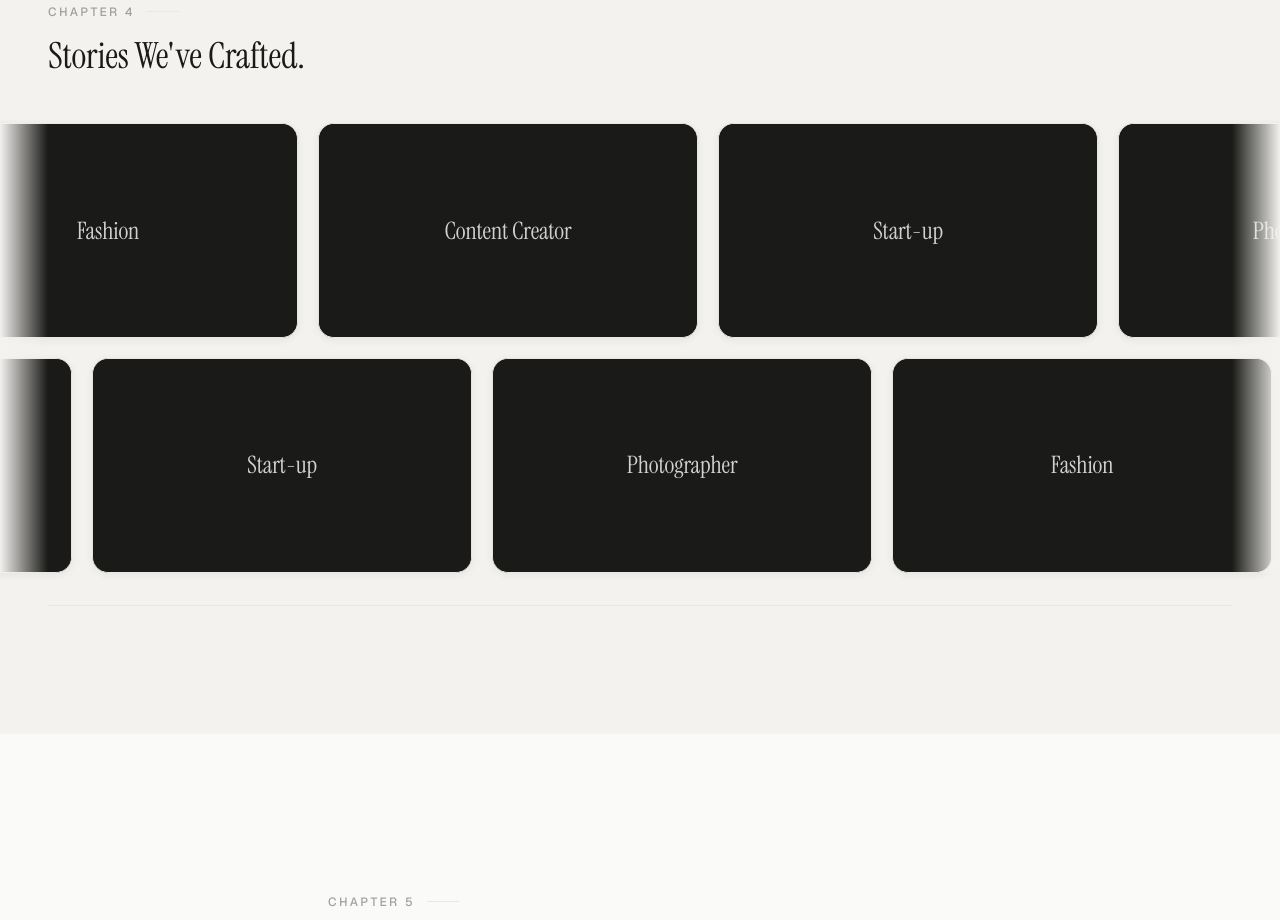
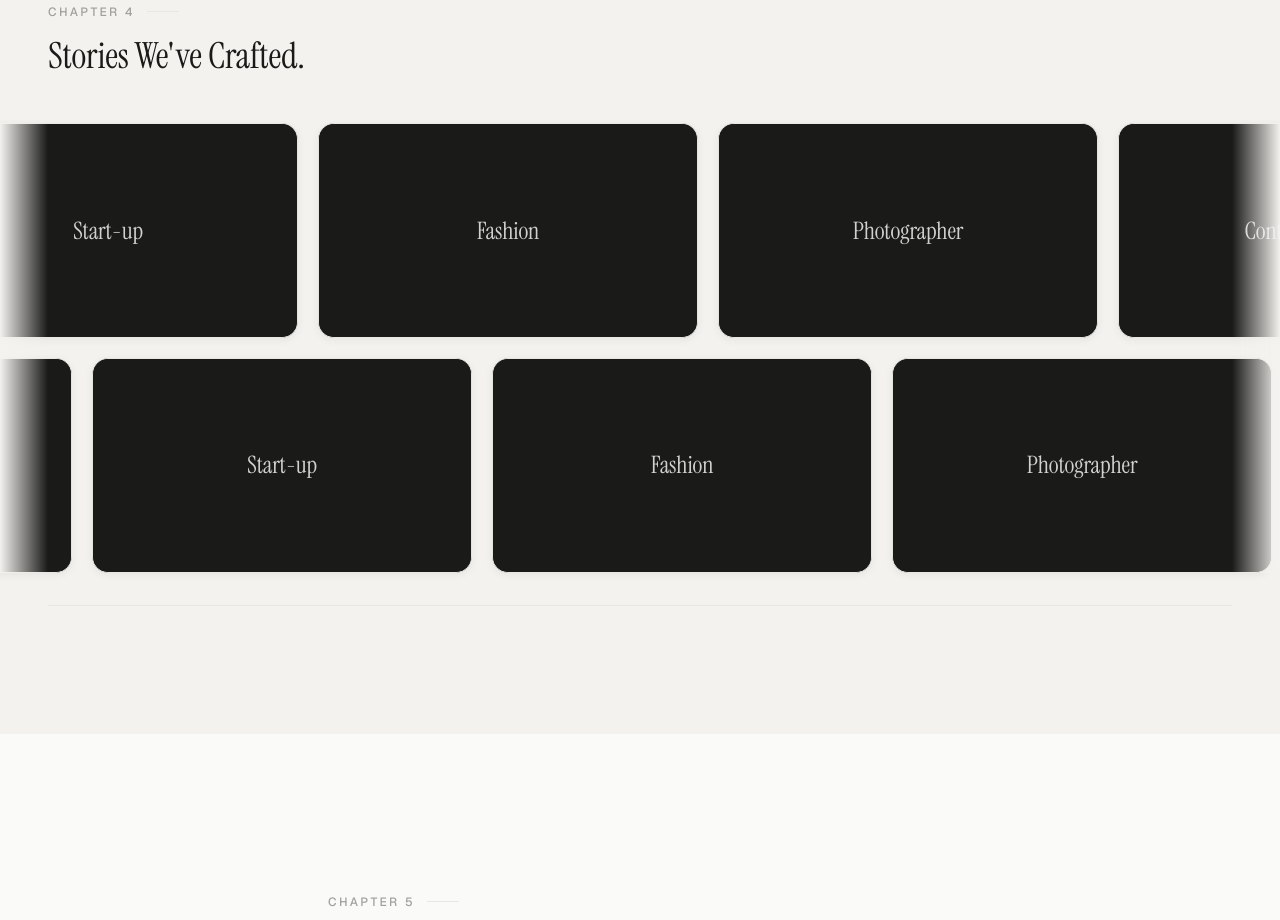
Before and after one commit to WKALAN2007/wkalan, a Next.js app: page / in a window 1280 px wide. Shown: the part 3560-4480 px from the top of the page. Built offline with nearby package versions, Linux system fonts and the light colour scheme.

Commit message:
feat: separate Chapter 4 row orders — top: Creator→Startup→Fashion→Photo, bottom: Fashion→Photo→Creator→Startup

```diff
--- a/03_Engineering_System/site/sections/Chapter5Stories.tsx
+++ b/03_Engineering_System/site/sections/Chapter5Stories.tsx
@@ -38,8 +38,14 @@ const stories = [
   },
 ];
 
-// Duplicate for seamless infinite loop (4 stories × 4 = 16 cards)
-const LOOP_STORIES = [...stories, ...stories, ...stories, ...stories];
+// Top row order: Content Creator → Start-up → Fashion → Photographer
+const topRow = [stories[2], stories[3], stories[1], stories[0]];
+// Bottom row order: Fashion → Photographer → Content Creator → Start-up
+const bottomRow = [stories[1], stories[0], stories[2], stories[3]];
+
+// Duplicate for seamless infinite loop
+const LOOP_TOP = [...topRow, ...topRow, ...topRow, ...topRow];
+const LOOP_BOTTOM = [...bottomRow, ...bottomRow, ...bottomRow, ...bottomRow];
 
 /* ─────────────────────────────────────────
    Inject keyframes
@@ -468,7 +474,7 @@ export function Chapter5Stories() {
             animation: `auto-scroll 45s linear infinite`,
           }}
         >
-          {LOOP_STORIES.map((story, i) => (
+          {LOOP_TOP.map((story, i) => (
             <StoryCard key={`${story.name}-${i}`} story={story} index={i % 2} />
           ))}
         </div>
@@ -482,7 +488,7 @@ export function Chapter5Stories() {
               animation: `auto-scroll-reverse 45s linear infinite`,
             }}
           >
-            {LOOP_STORIES.map((story, i) => (
+            {LOOP_BOTTOM.map((story, i) => (
               <StoryCard key={`${story.name}-rev-${i}`} story={story} index={i % 2} />
             ))}
           </div>
```
